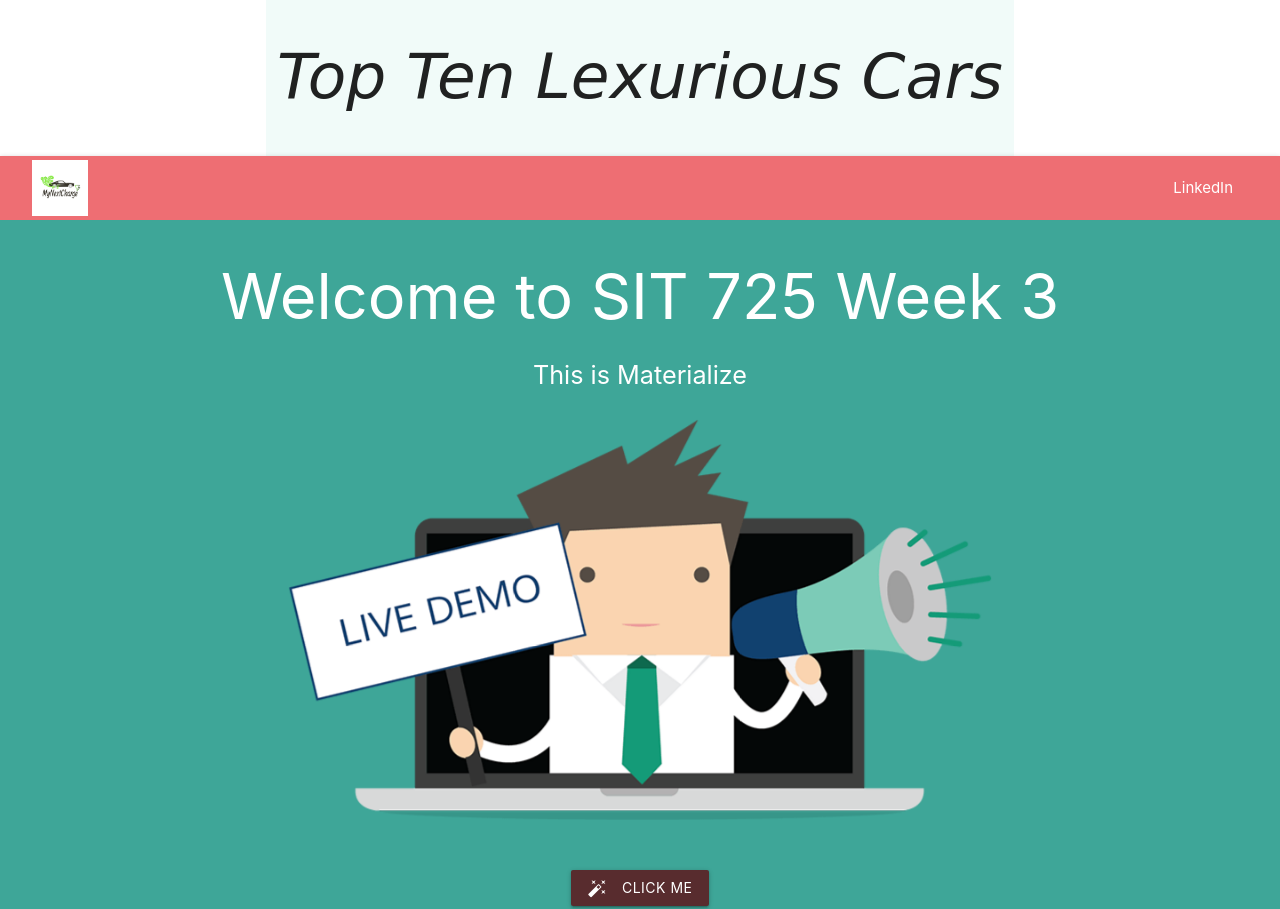
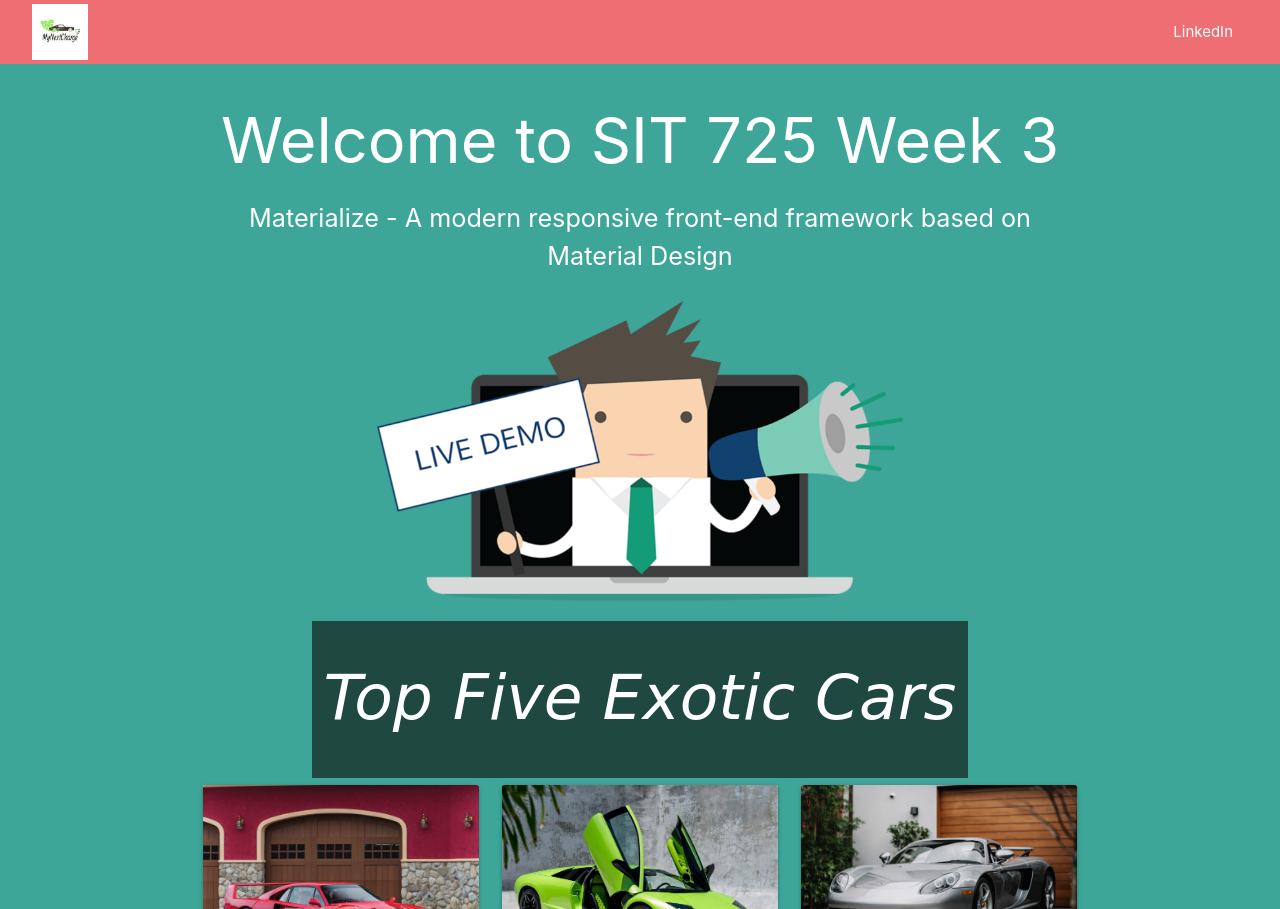
Before and after one commit to abyscaria/sit725-2022-t2-prac5, a website: page public/index.html in a window 1280 px wide. Shown: the top 909 px of the page. Drawn offline with nearby package versions, Linux system fonts and the light colour scheme.

Commit message:
Prac3 - Submitted
Prac3 for review

```diff
--- a/public/css/stylesP3.css
+++ b/public/css/stylesP3.css
@@ -13,7 +13,7 @@
 }
 .materialboxed-image {
     margin: 0 auto;
-    height: 400px;
+    height: 300px;
 }
 .click-me-button {
     background-color: #582c2e;
@@ -26,7 +26,7 @@
 .h1cars {
     font-family: cursive;
     font-style: oblique;
-    background-color: rgb(241, 251, 249);
+    background-color: rgb(31, 73, 64);
     margin: auto;
     align-items: center;
     width: fit-content;
--- a/public/index.html
+++ b/public/index.html
@@ -20,13 +20,7 @@
 <body>
 
 
-    <div class="h1cars" >
-        <div class="row">
-            <div class="col s12">
-                <h1 id="heading" class="center-align">Top Ten Lexurious Cars</h1>
-            </div>
-        </div>
-    </div>
+
     <nav>
       <div class="nav-wrapper navbar-size">
         <a href="#" class="brand-logo"><img class="user-image-size" src="images/logo_mnc_original.png" /></a>
@@ -41,15 +35,22 @@
       <div class="row">
         <div class="col s12 center-align">
           <h1 id="heading">Welcome to SIT 725 Week 3</h1>
-          <p class="flow-text">This is Materialize</p>
+          <p class="flow-text">Materialize -
+            A modern responsive front-end framework based on Material Design</p>
         </div>
         <div class="col s12 center-align">
           <img class="materialboxed materialboxed-image" src="images/livedemo.png">
         </div>
-        <div class="col s12 center-align">
-          <a class="waves-effect waves-light btn click-me-button modal-trigger" id="clickMeButton" data-target="modal1"><i class="material-icons left">auto_fix_high</i>Click Me</a>
+
+      </div>
+
+    <div class="h1cars" >
+        <div class="row">
+            <div class="col s12">
+                <h1 id="heading" class="center-align">Top Five Exotic Cars</h1>
+            </div>
         </div>
-      </div>
+    </div>
       <div class="row" id="card-section">
         <div class="col s4 center-align">
           <div class="card medium">
@@ -67,6 +68,9 @@
           </div>
         </div>
       </div>
+    </div>
+    <div class="col s12 center-align">
+      <a class="waves-effect waves-light btn click-me-button modal-trigger" id="clickMeButton" data-target="modal1"><i class="material-icons left">auto_fix_high</i>Create Account</a>
     </div>
     <!-- Modal Structure continues on next slide-->
     <!-- Modal Structure -->
```
